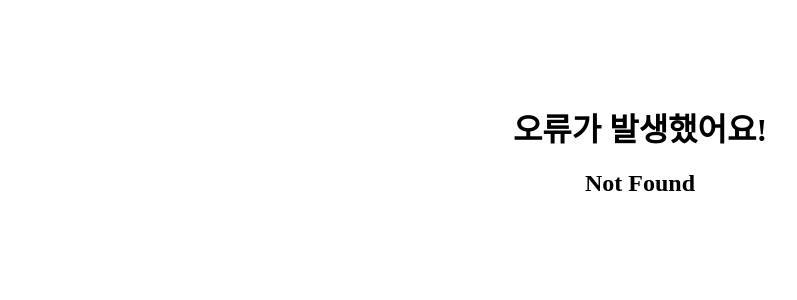
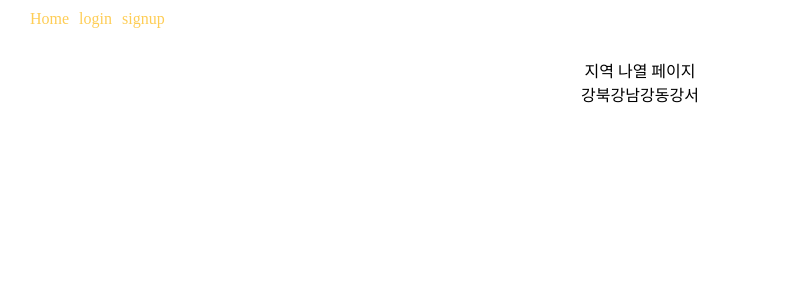
Before and after one commit to MainHackerthonCRUD/Front, a React (Vite) app: page /region-plus in a window 1280 px wide. Before the commit this address had no page. Shown: the top 300 px of the page, without its empty margins (0-797 px from the left). Built offline with nearby package versions, Linux system fonts and the light colour scheme.

Commit message:
구 버튼 페이지 연결 완료. 이제 꾸밀 찰{

```diff
--- a/src/main.jsx
+++ b/src/main.jsx
@@ -11,6 +11,7 @@ import SignupPage from './pages/signuppage';
 import WriteNewReview from './pages/writenewreview';
 import ReviewDetail from './pages/reviewdetail';
 import MyPage from './pages/mypage';
+import RegionPlus from './pages/region_plus';
 
 const router = createBrowserRouter([
   {
@@ -41,6 +42,10 @@ const router = createBrowserRouter([
       {
         path: "/mypage/:pk",
         element: <MyPage/>
+      },
+      {
+        path: "region-plus",
+        element: <RegionPlus/>
       }
     ]
   },
--- /dev/null
+++ b/src/pages/region_plus.jsx
@@ -0,0 +1,12 @@
+import styled from "styled-components"
+import React from "react";
+
+export default function RegionPlus(){
+
+    return(
+        <>
+        <div>지역 나열 페이지</div>
+        <p>강북강남강동강서</p></>
+
+    )
+}
--- a/src/pages/regionbutton.jsx
+++ b/src/pages/regionbutton.jsx
@@ -1,6 +1,14 @@
+import { useNavigate } from "react-router-dom";
 import styled from "styled-components";
+import React from "react";
+
+
 
 export default function RegionBox(){
+    const navigate = useNavigate();
+    const handleMoreClick = () => {
+        navigate("/region-plus");
+    };
 
     return(
         <RegionContainer>
@@ -13,7 +21,7 @@ export default function RegionBox(){
             <Region>서초구</Region>
             <Region>영등포구</Region>
             <Region>마포구</Region>
-            <Region>더보기...</Region>
+            <Region onClick = {handleMoreClick}>더보기...</Region>
         </RegionContainer>
     )
 }
```
